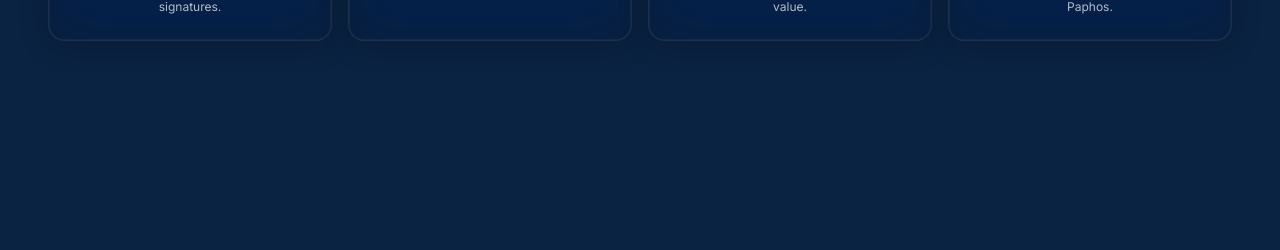
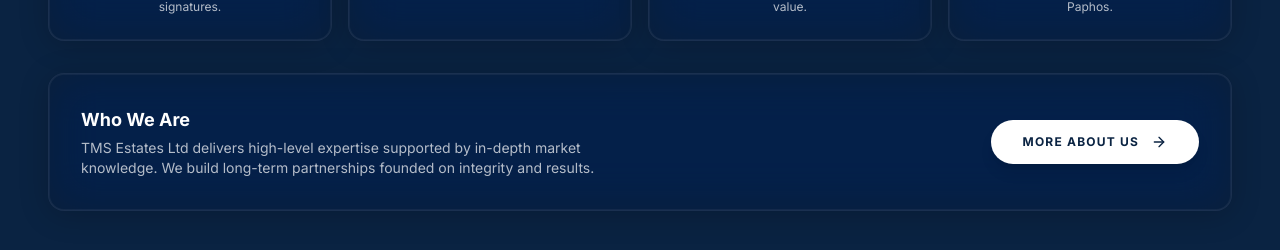
Before and after one commit to tmsgroupeu/tmsestates, a Next.js app in the folder web/: page /en in a window 1280 px wide. Shown: the part 1016-1266 px from the top of the page. Built offline with nearby package versions, Linux system fonts and the light colour scheme; no server answers.

Commit message:
feat: Add About Us and Portfolio buttons

```diff
--- a/web/src/components/sections/MarketInsights.tsx
+++ b/web/src/components/sections/MarketInsights.tsx
@@ -6,6 +6,8 @@ import { useEffect, useState } from "react";
 import PropertyCard from "@/components/PropertyCard";
 import { Swiper, SwiperSlide } from 'swiper/react';
 import { Autoplay, Navigation } from 'swiper/modules';
+import { Link } from "@/i18n/routing"; // Use i18n Link
+import { ArrowRight } from "lucide-react";
 import 'swiper/css';
 import 'swiper/css/navigation';
 
@@ -16,8 +18,8 @@ export default function MarketInsights() {
     async function loadProperties() {
       const { data } = await fetchProperties({ "pagination[pageSize]": "12", "sort[0]": "createdAt:desc" });
       const items = data || [];
+      // Ensure loop works smoothly
       const safeLoopData = items.length > 0 && items.length < 8 ? [...items, ...items, ...items] : items;
-
       setProperties(safeLoopData);
     }
     loadProperties();
@@ -26,42 +28,46 @@ export default function MarketInsights() {
   if (!properties.length) return null;
 
   return (
-    <div className="w-full max-w-[1600px] mx-auto px-4">
-      {/*
-         HUD / Filmstrip Style
-         - Cards are transparent glass
-         - Speed is slow and smooth
-      */}
+    <div className="w-full max-w-[1600px] mx-auto px-4 flex flex-col items-center">
+
+      {/* 1. THE CAROUSEL */}
       <Swiper
         modules={[Autoplay, Navigation]}
         loop={true}
         navigation={true}
-        // Base view for mobile
         slidesPerView={1.2}
         centeredSlides={true}
         spaceBetween={20}
-        speed={1000} // Smooth swipe
+        speed={1000}
         autoplay={{ delay: 3000, disableOnInteraction: false, pauseOnMouseEnter: true }}
         breakpoints={{
           640: { slidesPerView: 2, spaceBetween: 24, centeredSlides: false },
           1024: { slidesPerView: 3, spaceBetween: 30 },
           1400: { slidesPerView: 4, spaceBetween: 30 },
         }}
-        className="!pb-12 px-4" // Padding for hover effects/shadows
+        className="!pb-12 px-4 w-full"
       >
-        {properties.map((p) => (
-          <SwiperSlide key={p.id} className="h-auto pb-10 pt-4 px-2">
-             {/*
-                ✅ FIX: Removed the 'apple-glass' wrapper div entirely.
-                Added padding to SwiperSlide so the Card's shadow isn't cut off.
-                The PropertyCard component handles its own beautiful white rounded styling.
-             */}
+        {properties.map((p, idx) => (
+          // Using idx in key to avoid dup keys in forced loop
+          <SwiperSlide key={`${p.id}-${idx}`} className="h-auto pb-10 pt-4 px-2">
              <div className="h-full">
                <PropertyCard p={p} />
              </div>
           </SwiperSlide>
         ))}
       </Swiper>
+
+      {/* 2. THE PORTFOLIO BUTTON */}
+      <div className="mt-8 relative z-20">
+        <Link
+            href="/properties"
+            className="group inline-flex items-center gap-3 bg-white/90 backdrop-blur-md text-[#0A2342] px-10 py-4 rounded-full font-bold uppercase text-sm tracking-widest border border-white/20 hover:bg-[#D4AF37] hover:text-white hover:border-[#D4AF37] transition-all shadow-[0_10px_30px_rgba(0,0,0,0.3)] hover:shadow-[0_20px_40px_rgba(212,175,55,0.4)] hover:-translate-y-1"
+        >
+            Our Portfolio
+            <ArrowRight size={18} className="transition-transform group-hover:translate-x-1" />
+        </Link>
+      </div>
+
     </div>
   );
 }
--- a/web/src/components/sections/WhyChooseUs.tsx
+++ b/web/src/components/sections/WhyChooseUs.tsx
@@ -1,7 +1,9 @@
+/* FULL REPLACEMENT: src/components/sections/WhyChooseUs.tsx */
 "use client";
 
-import { ShieldCheck, Handshake, Sparkles, MapPinned } from "lucide-react";
+import { ShieldCheck, Handshake, Sparkles, MapPinned, ArrowRight } from "lucide-react";
 import { motion } from "framer-motion";
+import { Link } from "@/i18n/routing"; // Use i18n Link
 
 const points = [
   {
@@ -29,7 +31,9 @@ const points = [
 export default function WhyChooseUs() {
   return (
     <section className="relative z-10 mx-auto max-w-7xl px-6">
-      <div className="grid grid-cols-2 lg:grid-cols-4 gap-4">
+
+      {/* 1. The Grid of Glass Cards */}
+      <div className="grid grid-cols-2 lg:grid-cols-4 gap-4 mb-8">
         {points.map((p, i) => (
           <motion.div
             key={p.title}
@@ -47,6 +51,33 @@ export default function WhyChooseUs() {
           </motion.div>
         ))}
       </div>
+
+      {/* 2. The CTA Footer (Teaser for About Page) */}
+      <motion.div
+        initial={{ opacity: 0, y: 10 }}
+        whileInView={{ opacity: 1, y: 0 }}
+        viewport={{ once: true }}
+        transition={{ delay: 0.4 }}
+        className="flex flex-col md:flex-row items-center justify-between gap-6 apple-glass rounded-2xl p-8"
+      >
+         <div className="text-center md:text-left">
+            <h3 className="text-lg font-montserrat font-bold text-white">Who We Are</h3>
+            <p className="text-sm text-white/70 mt-1 max-w-xl">
+               TMS Estates Ltd delivers high-level expertise supported by in-depth market knowledge.
+               We build long-term partnerships founded on integrity and results.
+            </p>
+         </div>
+
+         {/* THE BUTTON */}
+         <Link
+            href="/about"
+            className="group whitespace-nowrap inline-flex items-center gap-3 bg-white text-[#0A2342] px-8 py-3.5 rounded-full font-bold uppercase text-xs tracking-widest hover:bg-[#D4AF37] hover:text-white transition-all shadow-lg hover:shadow-2xl"
+         >
+            More About Us
+            <ArrowRight size={16} className="transition-transform group-hover:translate-x-1" />
+         </Link>
+      </motion.div>
+
     </section>
   );
 }
```
